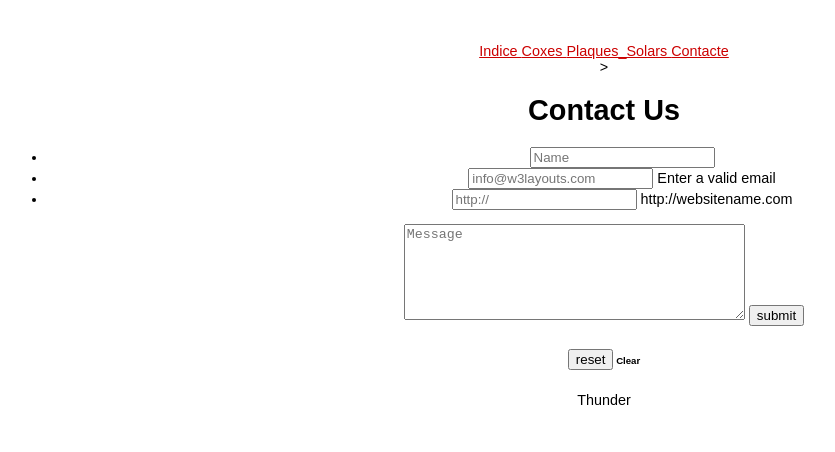
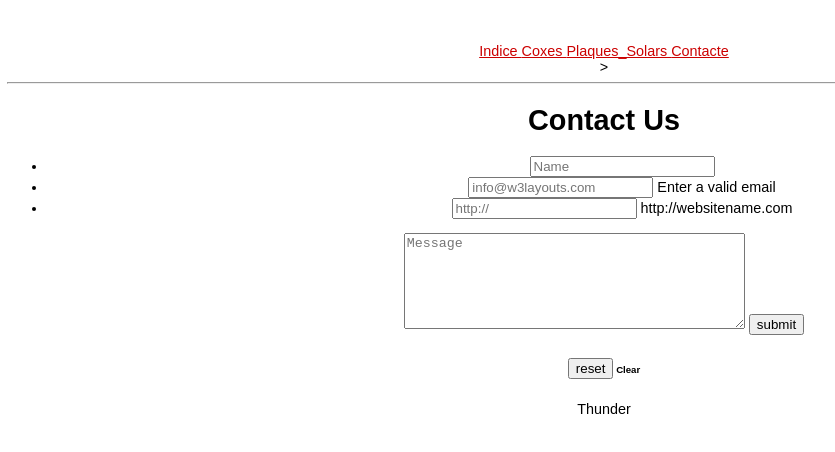
Before and after one commit to joniomega/Proyecto-Thunder, a plain HTML site: page contacte.html in a window 1280 px wide. Shown: the whole page, without its empty margins (36-871 px from the left). Drawn offline with nearby package versions, Linux system fonts and the light colour scheme.

Commit message:
Update contacte.html

```diff
--- a/contacte.html
+++ b/contacte.html
@@ -18,7 +18,7 @@
   <a href="contacte"> Contacte </a>
   </nav>>
 <div class="wrap">
-<!-- contact-form -->
+<hr>
 <div class="contact-form" id="dialog">
 	<div class="logo">
 		<h1>Contact Us</h1>
```
